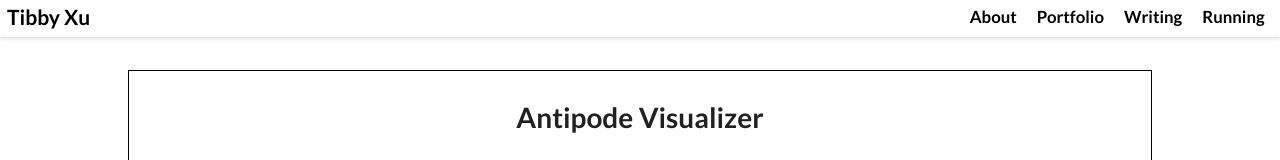
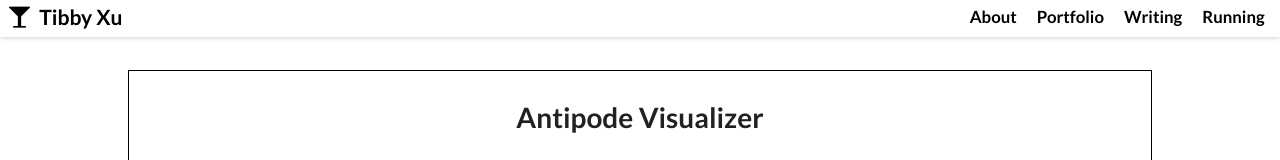
Before and after one commit to fallwall/she-run-freely, a React (Create React App) app: page /#/codesthis/1 in a window 1280 px wide. Shown: the top 160 px of the page. Built offline with nearby package versions, Linux system fonts and the light colour scheme; grey boxes are pictures that could not be loaded.

Commit message:
add icon

```diff
--- a/src/components/CodeEntryOne.jsx
+++ b/src/components/CodeEntryOne.jsx
@@ -1,4 +1,5 @@
 import React from 'react';
+import { Link } from 'react-router-dom';
 
 export default function CodeEntryOne({ children }) {
   return (
--- a/src/components/Nav.jsx
+++ b/src/components/Nav.jsx
@@ -7,7 +7,7 @@ export default function Nav() {
     <>
     <div className="nav">
       <div className="nav-home">
-        <a href="http://www.sherunsfreely.com" alt="homepage">Tibby Xu</a>
+        <a href="http://www.sherunsfreely.com" alt="homepage"><i class="glass martini icon"></i> Tibby Xu</a>
       </div>
       <div className="nav-link">
         <Link to="/about"> About </Link>
--- a/src/pages/coding.css
+++ b/src/pages/coding.css
@@ -16,6 +16,10 @@
 
 .code-entry-medium {
   text-align: center;
+}
+
+.code-entry-nav {
+  margin-left: 65%;
 }
 
 .medium-stack {
```
